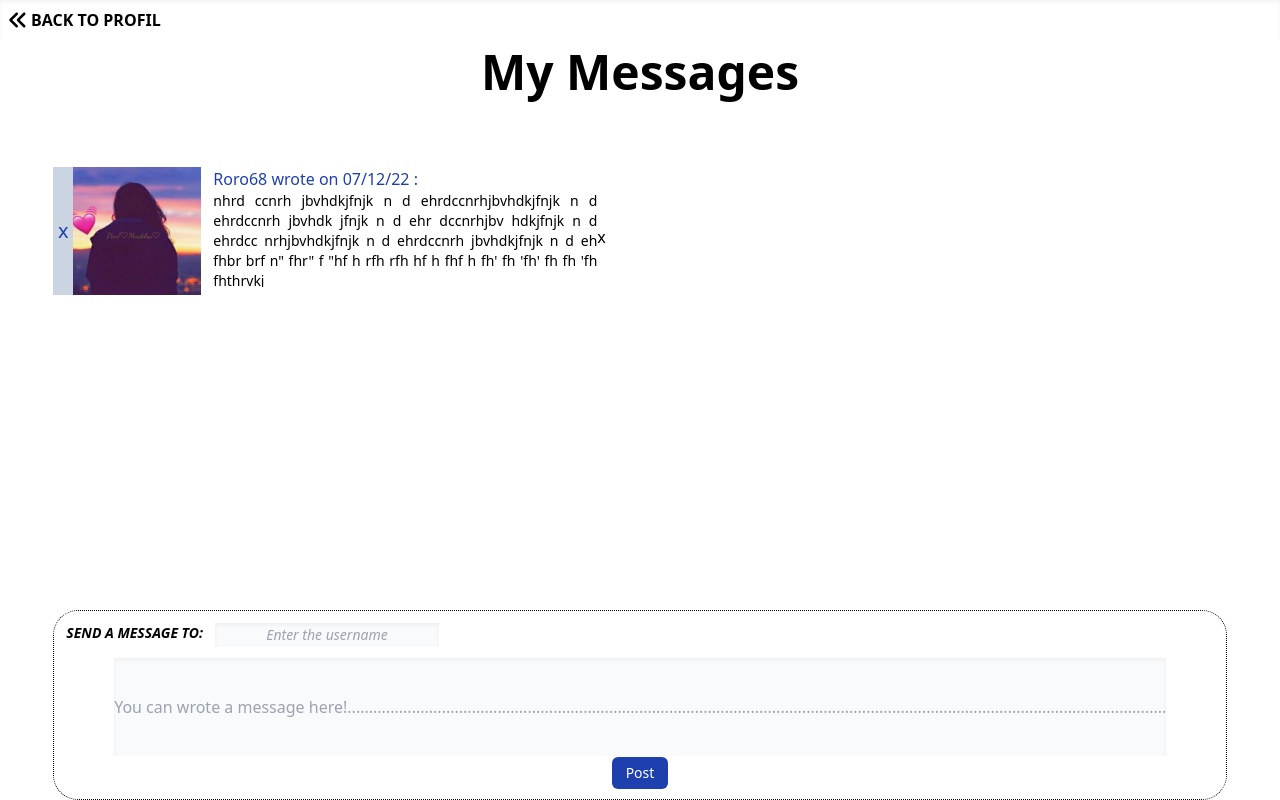
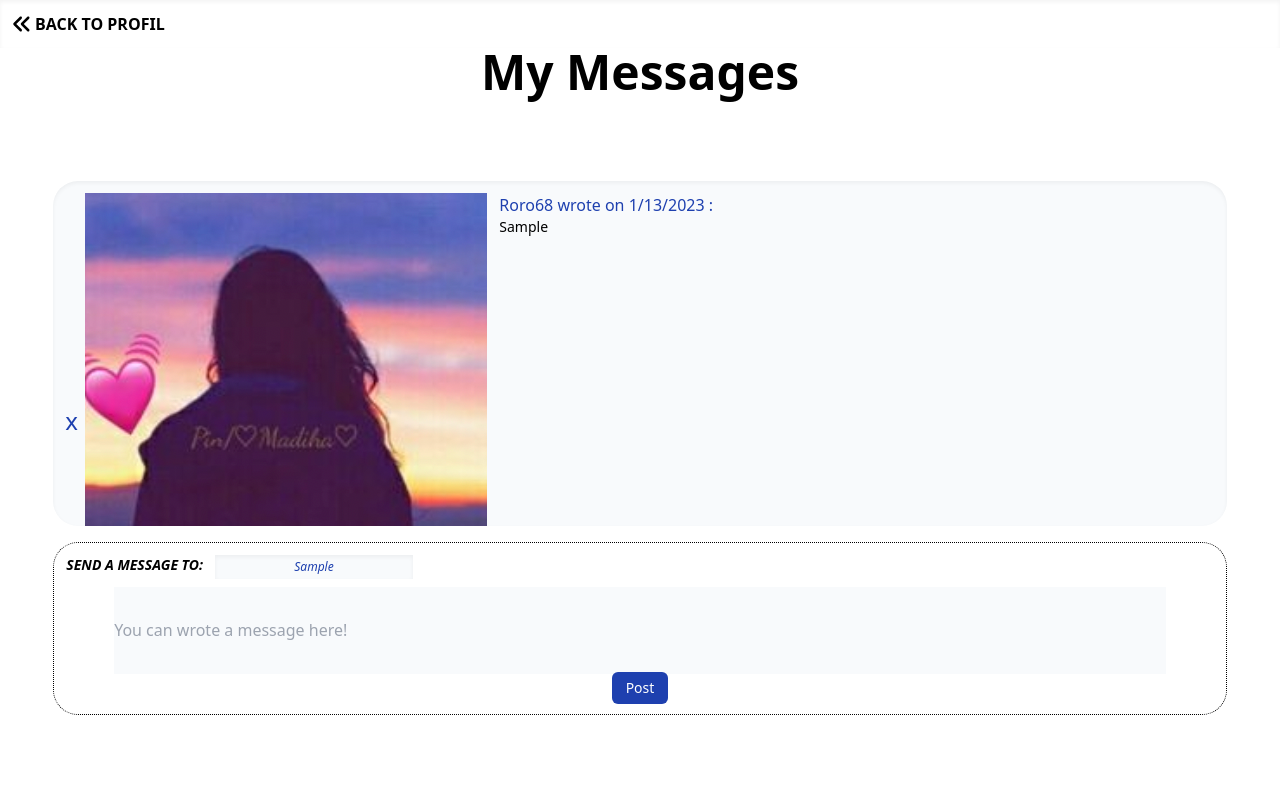
Before and after one commit to fluxnas/emptyUP, a React (Create React App) app in the folder client/: page /messages in a window 1280 px wide. Both pictures are taken after typing "Sample", "Sample" into the empty fields and a click on the button "Post". Built offline with nearby package versions, Linux system fonts and the light colour scheme.

Commit message:
ajout messagerie

```diff
--- a/client/src/components/Message.jsx
+++ b/client/src/components/Message.jsx
@@ -1,26 +1,23 @@
 import { NavLink } from 'react-router-dom'
 import ProfilePicture from "../components/ProfilePicture"
 const Username="Roro68"
-const date="07/12/22"
+const date=new Date().toLocaleDateString()
 const Message = (props) => {
 return(
-	<li className="flex ">
-				<button className="text-xl text-blue-800 bg-slate-300 mb-3 w-5" onClick={()=>props.delete(props.info.id)} > x
-            	</button>
-            {props.info.name}{""}
-            <NavLink to="/message">
-				<ProfilePicture />
-				</NavLink>
-				<div className="flex flex-col  max-w-sm">
-					<h5 className="text-blue-800 p-0 m-0">{Username} wrote on {date} :</h5>
-					<p className="text-justify text-sm h-24 overflow-hidden ">
-					nhrd ccnrh jbvhdkjfnjk n d ehrdccnrhjbvhdkjfnjk n d ehrdccnrh jbvhdk jfnjk n d ehr dccnrhjbv hdkjfnjk n d ehrdcc nrhjbvhdkjfnjk n d ehrdccnrh jbvhdkjfnjk n d eh fhbr brf n" fhr" f "hf h rfh rfh hf h fhf h fh' fh 'fh' fh fh 'fh fhthrvkj
-					</p>
-				</div>
-				<button onClick={()=>props.delete(props.info.id)} > x
-            	</button>
-            {props.info.name}{""}
-      		</li>
+	<li className="flex justify-between  ">
+		<button className="text-2xl text-blue-800 pr-2 mb-3 w-5" onClick={()=>props.delete(props.info.id)} > x
+         </button>
+
+         <NavLink to="/message" className="flex">
+			<ProfilePicture />
+			<div className="flex flex-col   ">
+				<h5 className="text-blue-800 p-0 m-0">{Username} wrote on {date} :</h5>
+				<p className="text-justify text-sm pr-6 h-16 overflow-hidden ">
+				{props.info.name}{""}
+				</p>
+			</div>
+		</NavLink>
+      </li>
      )
 }
 
--- a/client/src/components/ProfilePicture.jsx
+++ b/client/src/components/ProfilePicture.jsx
@@ -2,8 +2,8 @@ import { NavLink } from 'react-router-dom'
 import Pp from '../assets/Pp.png';
 const ProfilePicture = () => {
 	return (
-		<div className=" pr-3 pb-3 ">
-					<img src= {Pp} alt="profile picture" className="     w-32 h-32 " />
+		<div className=" pr-3 pb-3  ">
+					<img src= {Pp} alt="profile picture" className=" " />
 
 
 		</div>
--- a/client/src/pages/MessagesPage.jsx
+++ b/client/src/pages/MessagesPage.jsx
@@ -10,7 +10,7 @@ import Message from "../components/Message"
 import Pp from '../assets/Pp.png';
 
 const Username="Roro68"
-const date="07/12/22"
+
 
 const MessagesPage =() => {
 
@@ -35,8 +35,8 @@ const handleSubmit = (event) => {
   const copyMsgs = [...msgs]
   //manipuler
   const id = new Date().getTime()
-  const msg = newMsg
-  const msgToAdd={ id, msg}
+  const name = newMsg
+  const msgToAdd={ id, name}
   copyMsgs.push(msgToAdd)
   //actualiser
   setMsgs(copyMsgs);
@@ -81,42 +81,43 @@ const handleChange =(event) =>{
 
 		 <div className="h-full flex flex-col box-border " id="box">
 
-				<NavLink to="/profile" className="flex h-1/12 box-border font-bold justify-flex-start p-2 hover:shadow-inner">
-        			<img src={Left} alt="back" className="flex box-border" style={{ height: '20px', marginTop :'2px',marginRight:'3px'}}/>
+				<NavLink to="/profile" className="flex h-1/12 box-border font-bold  p-3 hover:shadow-inner">
+        			<img src={Left} alt="back" className="flex box-border" style={{ width: '20px',height: '20px', marginTop :'2px',marginRight:'3px'}}/>
         			<a className=" text-l hover:decoration-double text-left " alt="filters bar">
         			BACK TO PROFIL
         			</a>
       			</NavLink>
+     		<h3 className="text-black box-border h-1/6 font-bold text-5xl flex justify-center  ">
+				My Messages</h3>
 
+     		<div className="h-4/6 flex flex-col box-border  items-center  rounded-[25px]   ">
 
-     		<div className="h-full flex flex-col box-border justify-between items-center  rounded-[25px]   ">
-				<h3 className="text-black font-bold text-5xl flex justify-center py-2">
-				My Messages</h3>
-				<ul className=" box-border h-2/4 w-11/12 my-2 flex overflow-hidden flex-col  items-start ">
+				<ul className=" shadow-inner h-4/6 box-border bg-slate-50  w-11/12  rounded-[25px] p-3 flex overflow-scroll  flex-col  items-start ">
         				{msgs.map((msg) => (
           					<Message info={msg} delete={deleteMsg} key={msg.id}/>
         				))}
       			</ul>
 
 
-  				<form className="p-3 mx-4 flex  justify-between box-border flex-col items-center border-dotted border-3 border border-black rounded-[25px] h-1/4 w-11/12" action="submit" onSubmit={handleSubmit}>
+  				<form className="p-3 mt-4 flex  justify-between box-border flex-col items-center border-dotted border-3 border border-black rounded-[25px] h-2/6 w-11/12" action="submit" onSubmit={handleSubmit}>
        				<div className=" w-full   box-border flex pb-2">
         					<h4 className="font-bold text-sm italic ">SEND A MESSAGE TO: </h4>
-          					<input className=" italic h-4 bg-slate-50 text-sm mx-3 text-blue-800  shadow-inner p-3 text-center"
-            				value={newMsg}
+          					<input className=" italic h-4 bg-slate-50 text-xs mx-3 text-blue-800  shadow-inner p-3 text-center"
+            				//value={}
             				type="text"
             				placeholder="Enter the username"
             				onChange={handleChange}/>
           			</div>
-
-          			<input className=" box-border shadow-inner w-11/12 h-3/5 bg-slate-50   flex "
-            		value={newMsg}
-            		type="text"
-            		placeholder="You can wrote a message here!..........................................................................................................................................................................................................."
-            		onChange={handleChange}/>
+          			<div className="box-border shadow-inner w-11/12 h-3/5     ">
+          				<input className="  h-full w-full bg-slate-50 "
+            			value={newMsg}
+            			type="text"
+            			placeholder="You can wrote a message here!"
+            			onChange={handleChange}/>
+            		</div>
             		<PostButton type="submit"/>
-
       			</form>
+      			<footer className="h-1/12"></footer>
       		</div>
 		</div>
 	)
```
